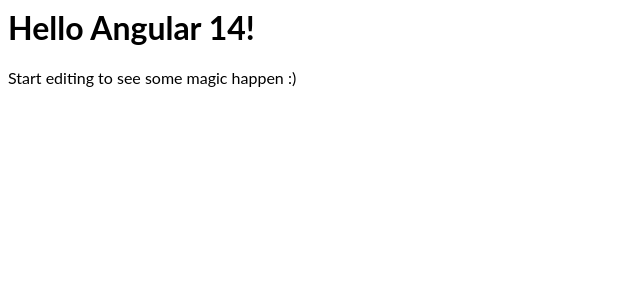
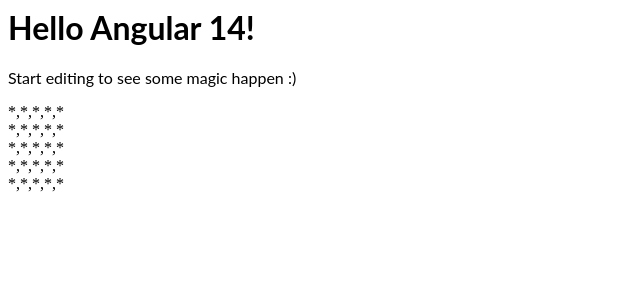
Before and after one commit to kev00kev/C14180089-Angular1, an Angular app: page / in a window 1280 px wide. Shown: the top 300 px of the page, without its empty margins (0-640 px from the left). Built offline with nearby package versions, Linux system fonts and the light colour scheme.

Commit message:
2 files modified

```diff
--- a/src/app/app.component.html
+++ b/src/app/app.component.html
@@ -3,5 +3,6 @@
   Start editing to see some magic happen :)
 </p>
 
-
-<div *ngFor="let board of board; let i = index">
+    <div *ngFor="let boards of board; let i = index">
+      {{board[i]}}
+    </div>
--- a/src/app/app.component.ts
+++ b/src/app/app.component.ts
@@ -8,11 +8,11 @@
 export class AppComponent  {
   name = 'Angular ' + VERSION.major;
   index = 0;
-  board=[
-     "*", "*", "*", "*", "*",
-     "*", "*", "*", "*", "*",
-     "*", "*", "*", "*", "*",
-     "*", "*", "*", "*", "*",
-     "*", "*", "*", "*", "*"
-]
+  board: string[][] = [
+     ["*", "*", "*", "*", "*"],
+     ["*", "*", "*", "*", "*"],
+     ["*", "*", "*", "*", "*"],
+     ["*", "*", "*", "*", "*"],
+     ["*", "*", "*", "*", "*"]
+];
 }
```
